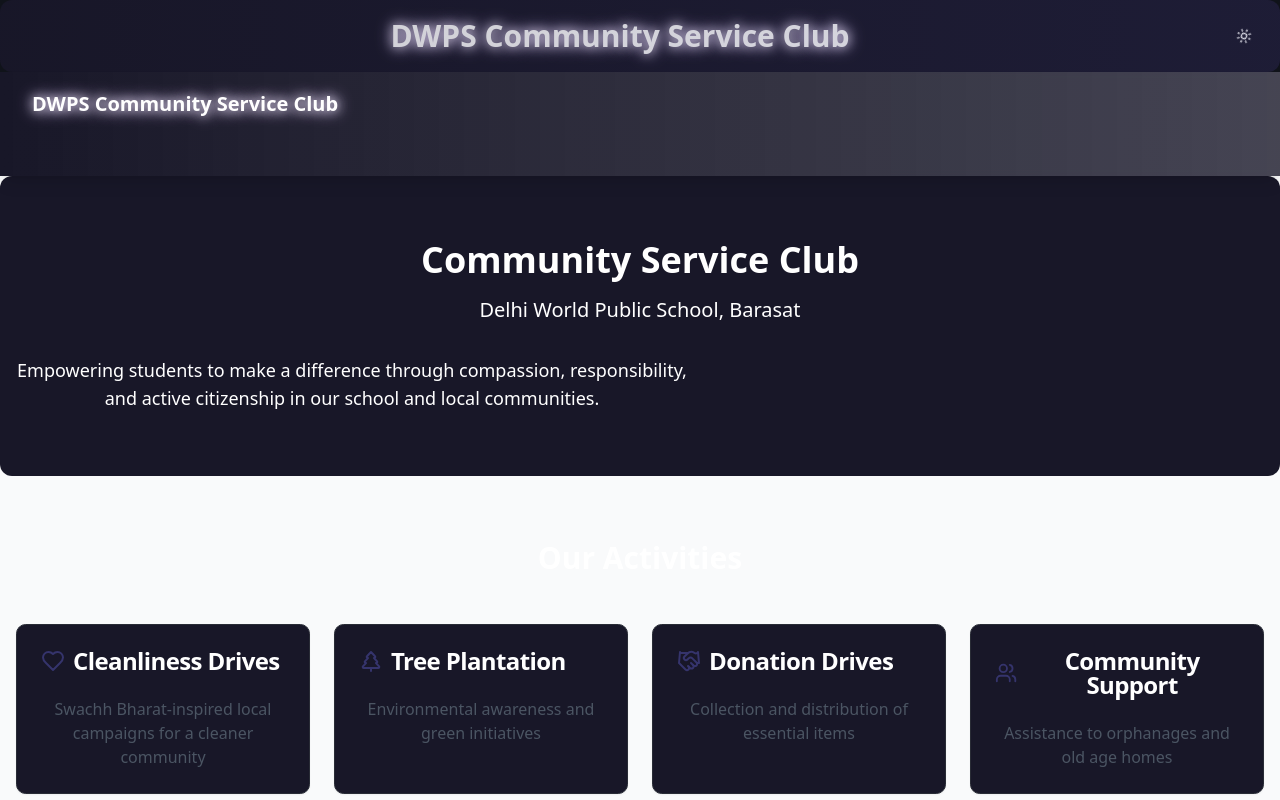
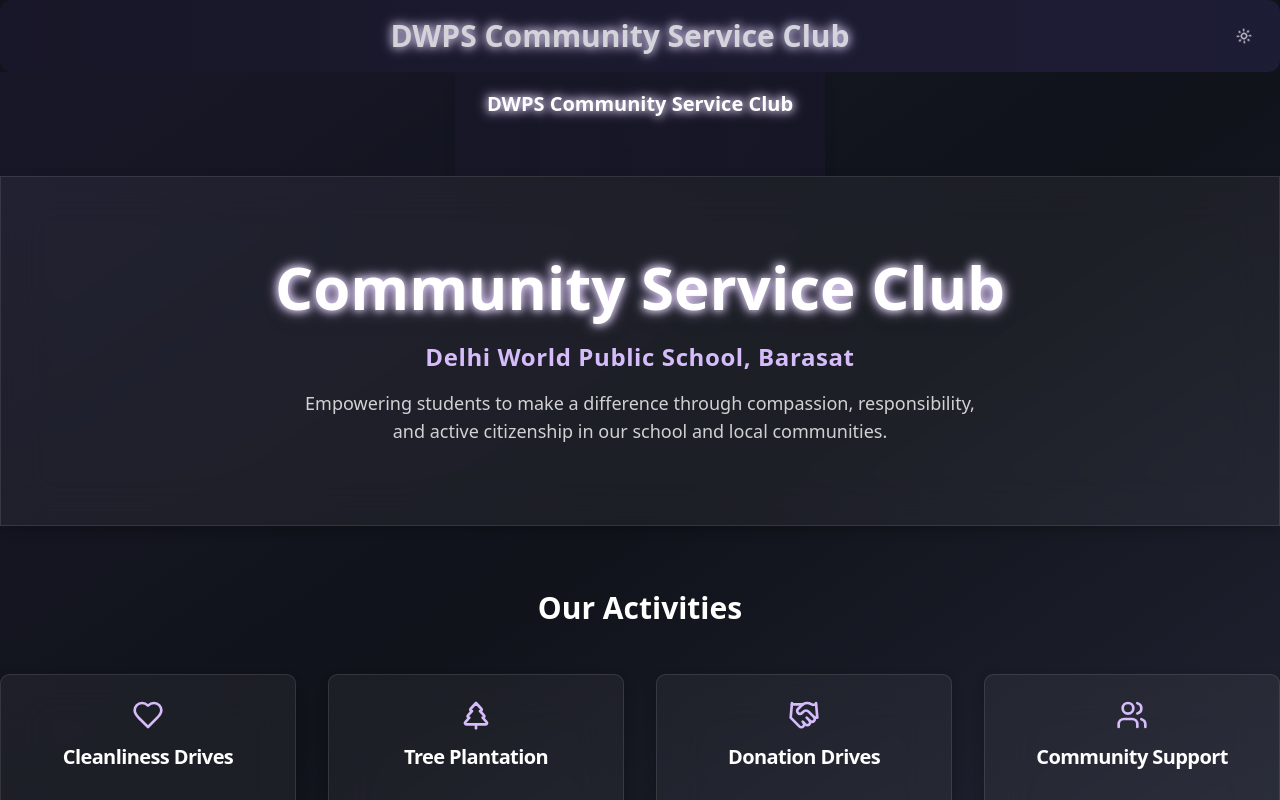
Before and after one commit to Riju-Rahaman/communityclub_dwpsb, a React (Vite) app: page / in a window 1280 px wide. Shown: the top 800 px of the page. Built offline with nearby package versions, Linux system fonts and the light colour scheme.

Commit message:
Refactor: Improve UI and add animations
This commit refactors the UI to improve the visual appeal and add cinematic animations.

```diff
--- a/src/pages/Index.tsx
+++ b/src/pages/Index.tsx
@@ -47,31 +47,28 @@ const Index = () => {
   }, []);
 
   return (
-    <div className="min-h-screen bg-gray-50">
+    <div className="min-h-screen bg-gradient-to-br from-[#181728] via-[#10131A] to-[#232635] flex flex-col items-center text-center transition-colors duration-500">
       <MainNav />
-
       {/* Hero Section */}
-      <div className="bg-primary text-white py-16 px-4">
-        <div className="max-w-7xl mx-auto">
-          <h1 className="text-4xl font-bold mb-4">
+      <div className="w-full py-20 px-4 flex flex-col items-center glass-morphism rounded-none">
+        <div className="max-w-4xl mx-auto">
+          <h1 className="text-5xl sm:text-6xl font-extrabold mb-6 text-gradient-primary animate-text-glow drop-shadow-lg">
             Community Service Club
           </h1>
-          <p className="text-xl mb-8">
+          <p className="text-2xl mb-4 text-accent font-semibold tracking-wide animate-fade-in">
             Delhi World Public School, Barasat
           </p>
-          <p className="text-lg max-w-2xl">
-            Empowering students to make a difference through compassion,
-            responsibility, and active citizenship in our school and local
-            communities.
+          <p className="text-lg max-w-2xl mx-auto text-foreground/80">
+            Empowering students to make a difference through compassion, responsibility, and active citizenship in our school and local communities.
           </p>
         </div>
       </div>
 
       {/* Group Chat Section - Only shown when logged in */}
       {session && (
-        <div className="max-w-7xl mx-auto px-4 py-16">
-          <h2 className="text-3xl font-bold text-center mb-8">Club Community Chat</h2>
-          <div className="max-w-2xl mx-auto bg-white shadow-lg rounded-lg p-6">
+        <div className="w-full py-16 flex flex-col items-center text-center">
+          <h2 className="text-3xl font-bold mb-8 text-gradient-primary animate-fade-in">Club Community Chat</h2>
+          <div className="max-w-2xl w-full mx-auto glass-morphism bg-[#181728]/70 shadow-xl rounded-xl p-6">
             <MessageList />
             <div className="mt-4">
               <MessageInput />
@@ -81,19 +78,22 @@ const Index = () => {
       )}
 
       {/* Activities Section */}
-      <div className="max-w-7xl mx-auto px-4 py-16">
-        <h2 className="text-3xl font-bold text-center mb-12">Our Activities</h2>
-        <div className="grid grid-cols-1 md:grid-cols-2 lg:grid-cols-4 gap-6">
+      <div className="w-full py-16">
+        <h2 className="text-3xl font-bold mb-12 text-gradient-primary animate-fade-in">Our Activities</h2>
+        <div className="grid grid-cols-1 md:grid-cols-2 lg:grid-cols-4 gap-8 justify-center">
           {activities.map((activity) => (
-            <Card key={activity.title} className="hover:shadow-lg transition-shadow">
+            <Card
+              key={activity.title}
+              className="glass-morphism bg-[#232635]/50 hover:scale-105 hover:shadow-2xl transition-all text-center mx-auto"
+            >
               <CardHeader>
-                <CardTitle className="flex items-center gap-2">
-                  <activity.icon className="h-6 w-6 text-secondary" />
-                  {activity.title}
+                <CardTitle className="flex flex-col items-center gap-2 text-center">
+                  <activity.icon className="h-8 w-8 text-accent mb-1" />
+                  <span className="text-xl font-bold">{activity.title}</span>
                 </CardTitle>
               </CardHeader>
               <CardContent>
-                <p className="text-gray-600">{activity.description}</p>
+                <p className="text-foreground/70">{activity.description}</p>
               </CardContent>
             </Card>
           ))}
```
